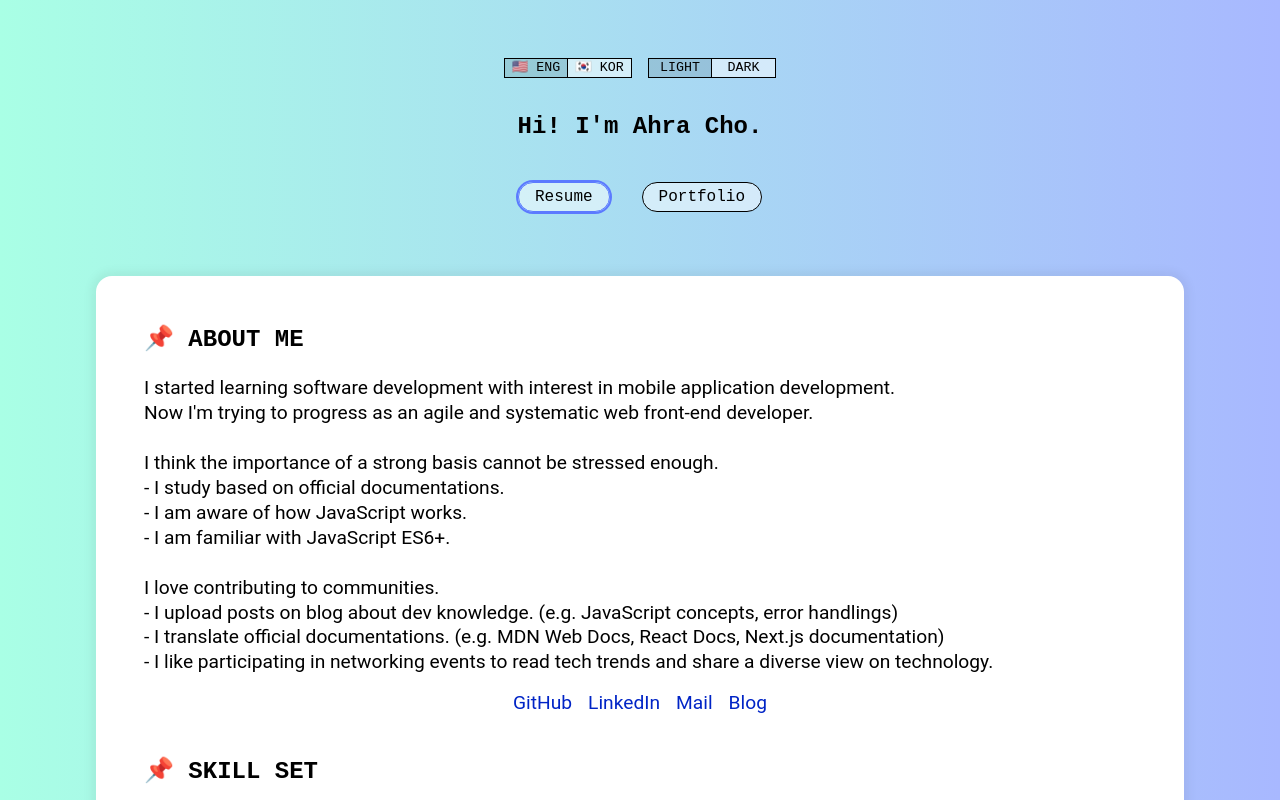
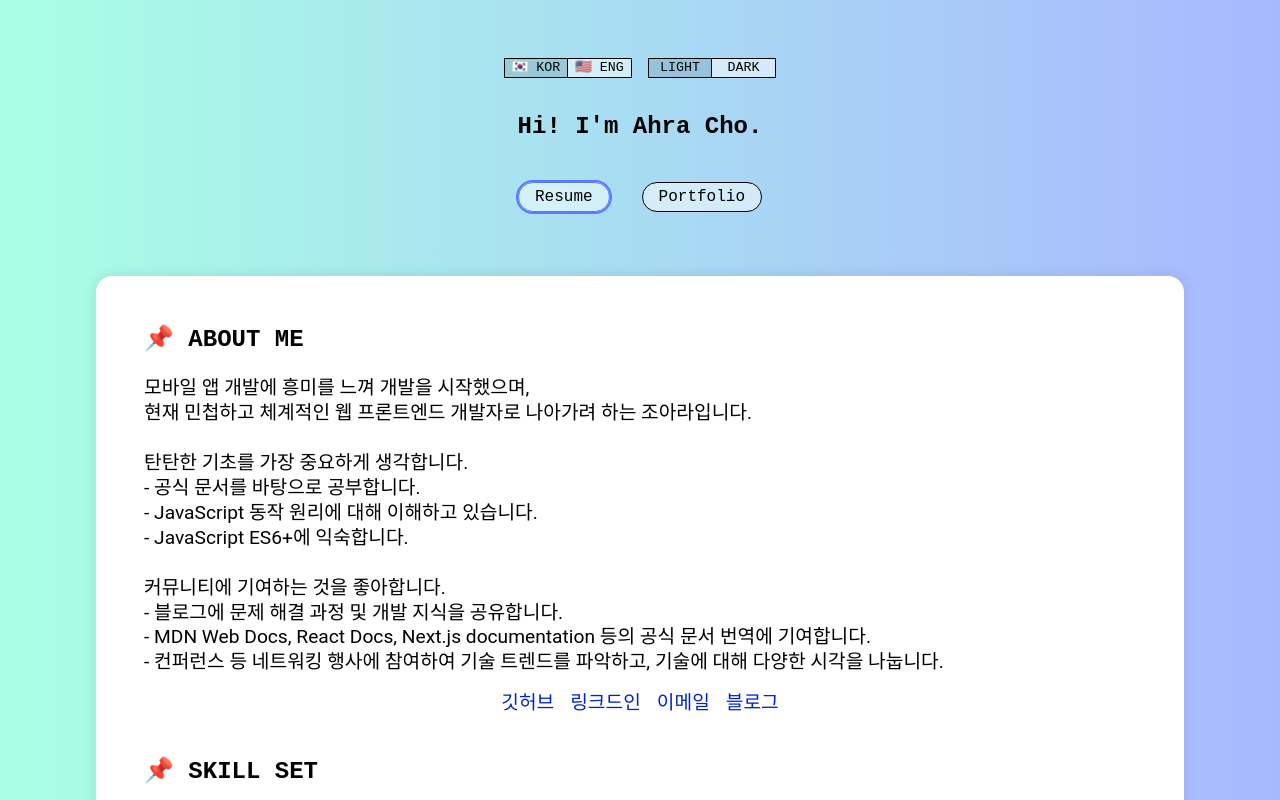
Before and after one commit to choar816/intro-choar, a React app: page / in a window 1280 px wide. Shown: the top 800 px of the page. Built offline with nearby package versions, Linux system fonts and the light colour scheme.

Commit message:
Edit: default lang EN->KO

```diff
--- a/src/App.jsx
+++ b/src/App.jsx
@@ -54,20 +54,20 @@ function App() {
           <button
             type="button"
             onClick={() => {
+              dispatch({ type: 'LANG_TO_KO' });
+            }}
+            className={`${lang === 'KO' ? 'on' : ''}`}
+          >
+            🇰🇷 KOR
+          </button>
+          <button
+            type="button"
+            onClick={() => {
               dispatch({ type: 'LANG_TO_EN' });
             }}
             className={`${lang === 'EN' ? 'on' : ''}`}
           >
             🇺🇸 ENG
-          </button>
-          <button
-            type="button"
-            onClick={() => {
-              dispatch({ type: 'LANG_TO_KO' });
-            }}
-            className={`${lang === 'KO' ? 'on' : ''}`}
-          >
-            🇰🇷 KOR
           </button>
         </article>
         <article className="container-dark">
--- a/src/index.js
+++ b/src/index.js
@@ -21,7 +21,7 @@ function reducer(currentState, action) {
       break;
     default:
       return {
-        lang: 'EN',
+        lang: 'KO',
         color: 'LIGHT',
       };
   }
```
Also changed, not shown: 2 other files (tests, documents, lock files or other folders).
